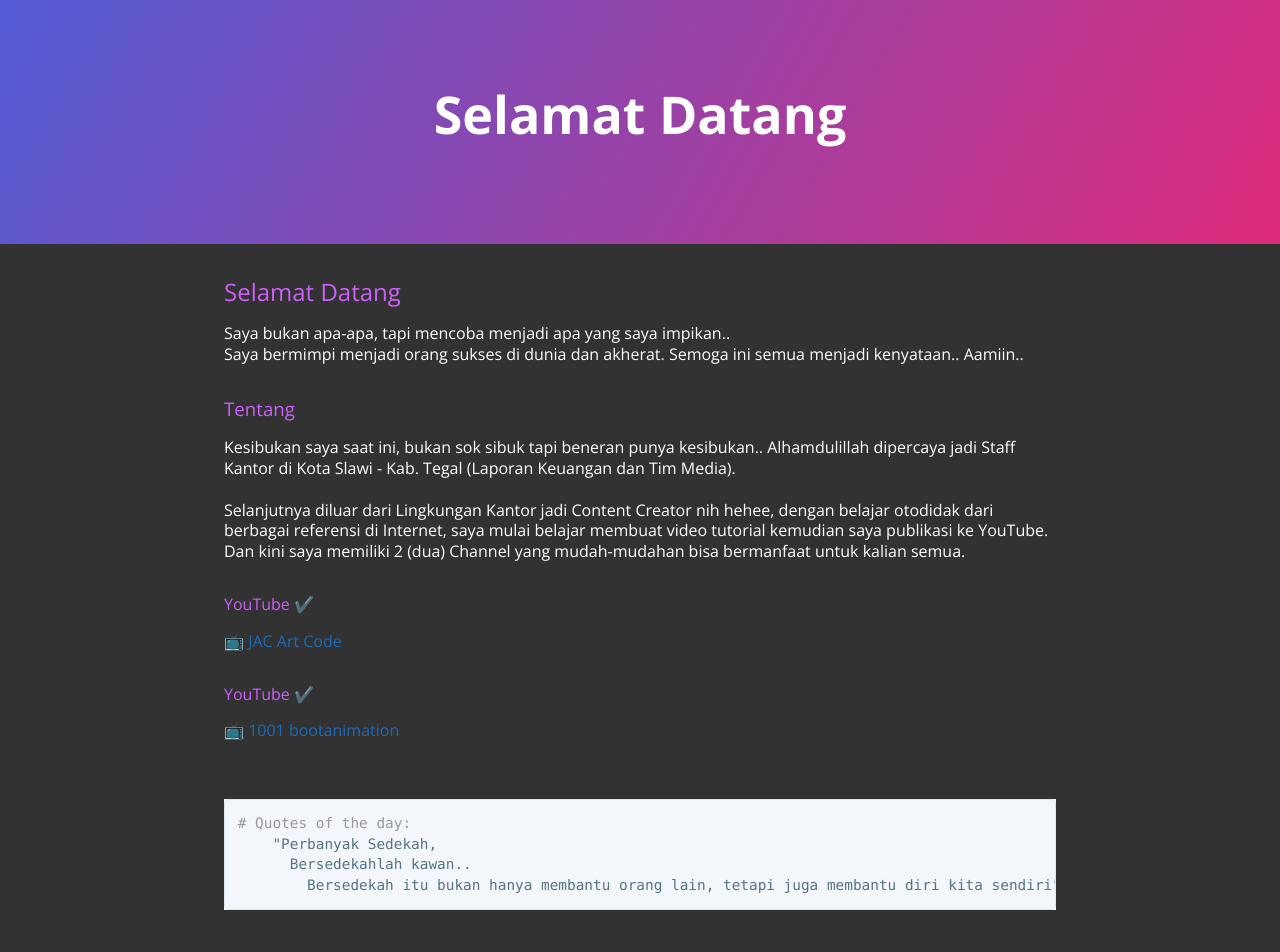
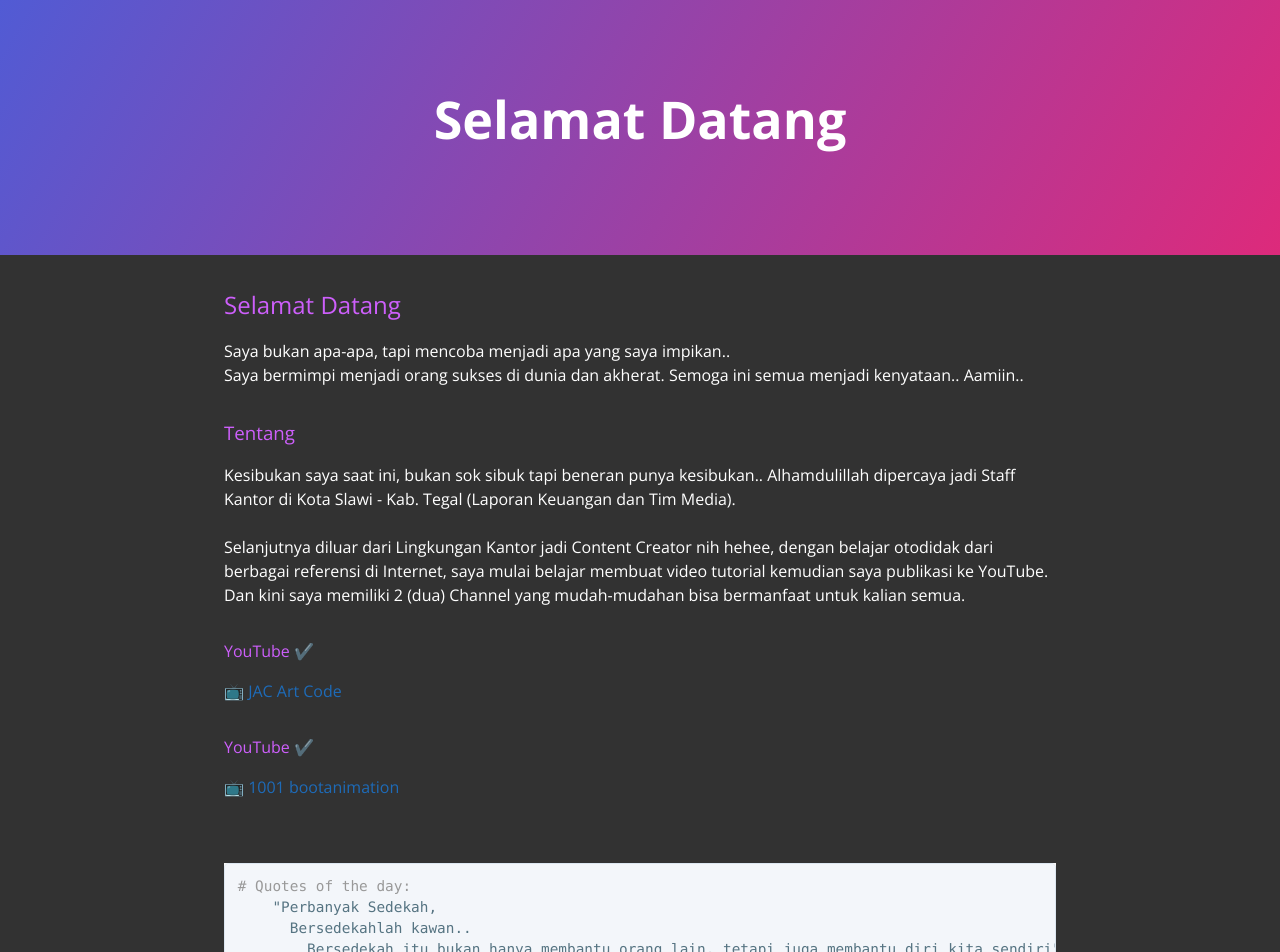
Before and after one commit to masjuni/masjuni.github.io, a Jekyll site: the page built from index.md, in a window 1280 px wide. Shown: the top 952 px of the page. Built offline with Jekyll 4.4.1, drawn with Linux system fonts in a browser that asks for light colours; our own code applies the rules of GitHub Pages for plain Markdown files; the repository's description, which GitHub fills in, is left out.

Commit message:
Update jekyll-theme-cayman.scss

```diff
--- a/_sass/jekyll-theme-cayman.scss
+++ b/_sass/jekyll-theme-cayman.scss
@@ -30,7 +30,7 @@ body {
   margin: 0;
   font-family: "Open Sans", "Helvetica Neue", Helvetica, Arial, sans-serif;
   font-size: 16px;
-  line-height: 1.3;
+  line-height: 1.5;
   color: #ffffff;
   background-color: #323232;
 }
```
